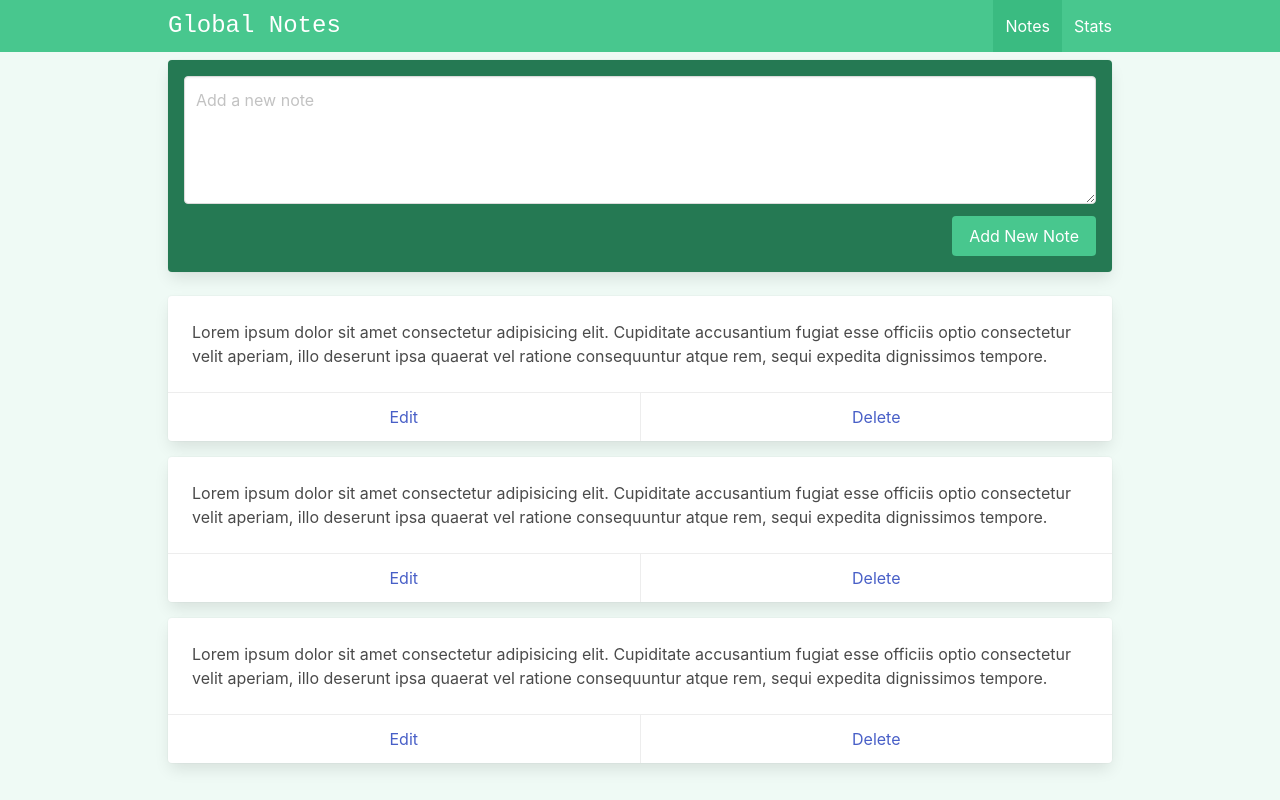
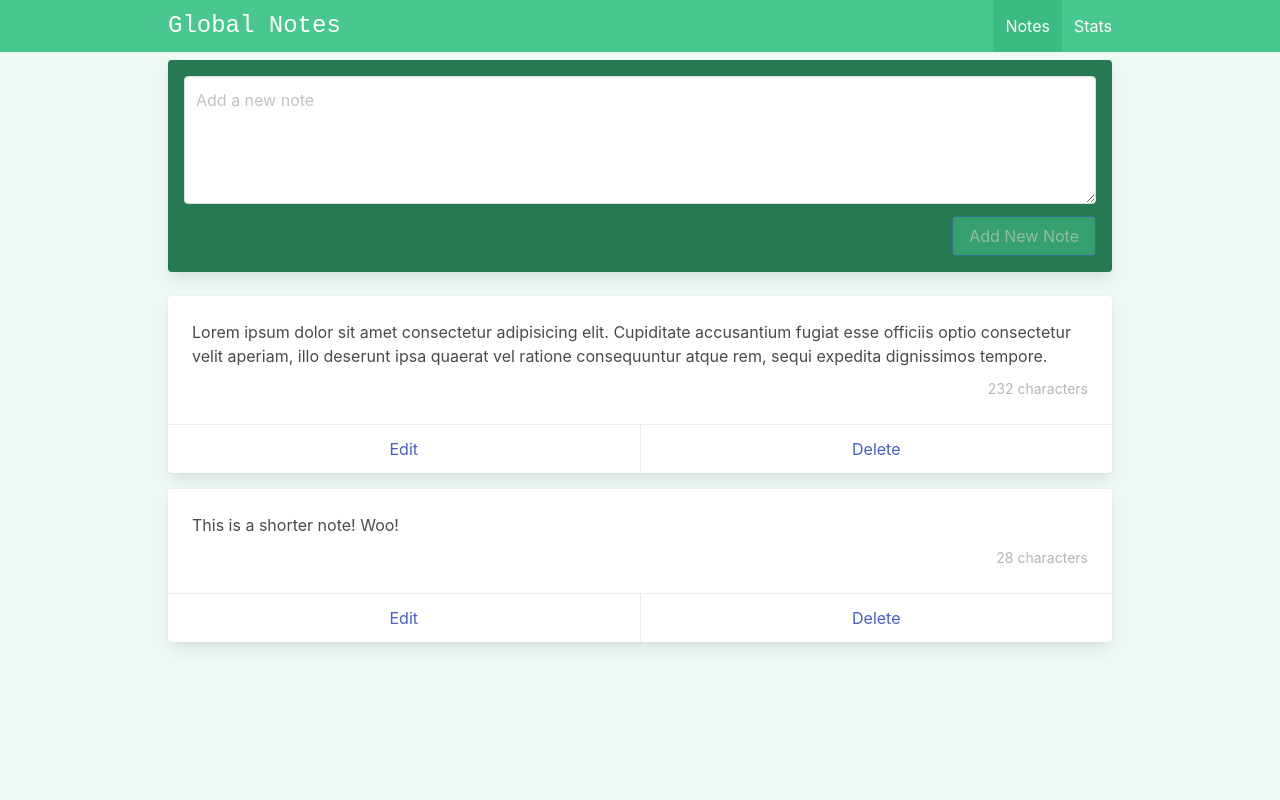
Before and after one commit to sep-narola/vue-composition-api-global-notes, a Vue app: page /#/ in a window 1280 px wide. Built offline with nearby package versions, Linux system fonts and the light colour scheme.

Commit message:
implemented props and emits to add and delete note

```diff
--- /dev/null
+++ b/src/components/Notes/Note.vue
@@ -0,0 +1,59 @@
+<template>
+  <div class="card mb-4">
+    <div class="card-content">
+      <div class="content">
+        {{ note.content }}
+        <div class="has-text-right has-text-grey-light mt-2">
+          <small> {{ characterLength }} </small>
+        </div>
+      </div>
+    </div>
+    <footer class="card-footer">
+      <a class="card-footer-item">Edit</a>
+      <a class="card-footer-item" @click.prevent="handleDeleteClicked"
+        >Delete</a
+      >
+    </footer>
+  </div>
+</template>
+
+<script setup>
+/*
+    imports
+*/
+
+import { computed, defineEmits, defineProps } from "vue";
+
+/*
+    props
+*/
+
+const props = defineProps({
+  note: {
+    type: Object,
+    required: true,
+  },
+});
+
+/*
+    emits
+*/
+const emit = defineEmits(["deleteClicked"]);
+
+/*
+    character length
+*/
+const characterLength = computed(() => {
+  let length = props.note.content.length;
+  let description = length > 1 ? "characters" : "character";
+  return `${length} ${description}`;
+});
+
+/*
+    handle delete clicked
+*/
+
+const handleDeleteClicked = () => {
+  emit("deleteClicked", props.note.id);
+};
+</script>
--- a/src/views/ViewNotes.vue
+++ b/src/views/ViewNotes.vue
@@ -3,32 +3,84 @@
     <div class="card has-background-success-dark p-4 mb-5">
       <div class="field">
         <div class="control">
-          <textarea class="textarea" placeholder="Add a new note" />
+          <textarea
+            class="textarea"
+            v-model="newNote"
+            placeholder="Add a new note"
+            ref="newNoteRef"
+          />
         </div>
       </div>
 
       <div class="field is-grouped is-grouped-right">
         <div class="control">
-          <button class="button is-link has-background-success">
+          <button
+            class="button is-link has-background-success"
+            @click="addNote"
+            :disabled="!newNote || !newNote?.trim()"
+          >
             Add New Note
           </button>
         </div>
       </div>
     </div>
 
-    <div class="card mb-4" v-for="i in 3">
-      <div class="card-content">
-        <div class="content">
-          Lorem ipsum dolor sit amet consectetur adipisicing elit. Cupiditate
-          accusantium fugiat esse officiis optio consectetur velit aperiam, illo
-          deserunt ipsa quaerat vel ratione consequuntur atque rem, sequi
-          expedita dignissimos tempore.
-        </div>
-      </div>
-      <footer class="card-footer">
-        <a href="#" class="card-footer-item">Edit</a>
-        <a href="#" class="card-footer-item">Delete</a>
-      </footer>
-    </div>
+    <Note
+      v-for="note in notes"
+      :key="note.id"
+      :note="note"
+      @deleteClicked="deleteNote"
+    />
   </div>
 </template>
+
+<script setup>
+/*
+  imports
+*/
+
+import { ref } from "vue";
+import Note from "@/components/Notes/Note.vue";
+
+/*
+  notes
+*/
+
+const newNote = ref("");
+const newNoteRef = ref(null);
+
+const notes = ref([
+  {
+    id: "id1",
+    content:
+      "Lorem ipsum dolor sit amet consectetur adipisicing elit. Cupiditate accusantium fugiat esse officiis optio consectetur velit aperiam, illo deserunt ipsa quaerat vel ratione consequuntur atque rem, sequi expedita dignissimos tempore.",
+  },
+  {
+    id: "id2",
+    content: "This is a shorter note! Woo!",
+  },
+]);
+
+/*
+  add note
+*/
+const addNote = () => {
+  let currentDate = new Date().getTime(),
+    id = currentDate.toString();
+  let note = {
+    id, // similar to id: id,
+    content: newNote.value,
+  };
+  notes.value.unshift(note);
+  newNote.value = "";
+  newNoteRef.value.focus();
+};
+
+/*
+  delete note
+*/
+
+const deleteNote = (idToDelete) => {
+  notes.value = notes.value.filter((note) => note.id != idToDelete);
+};
+</script>
```
